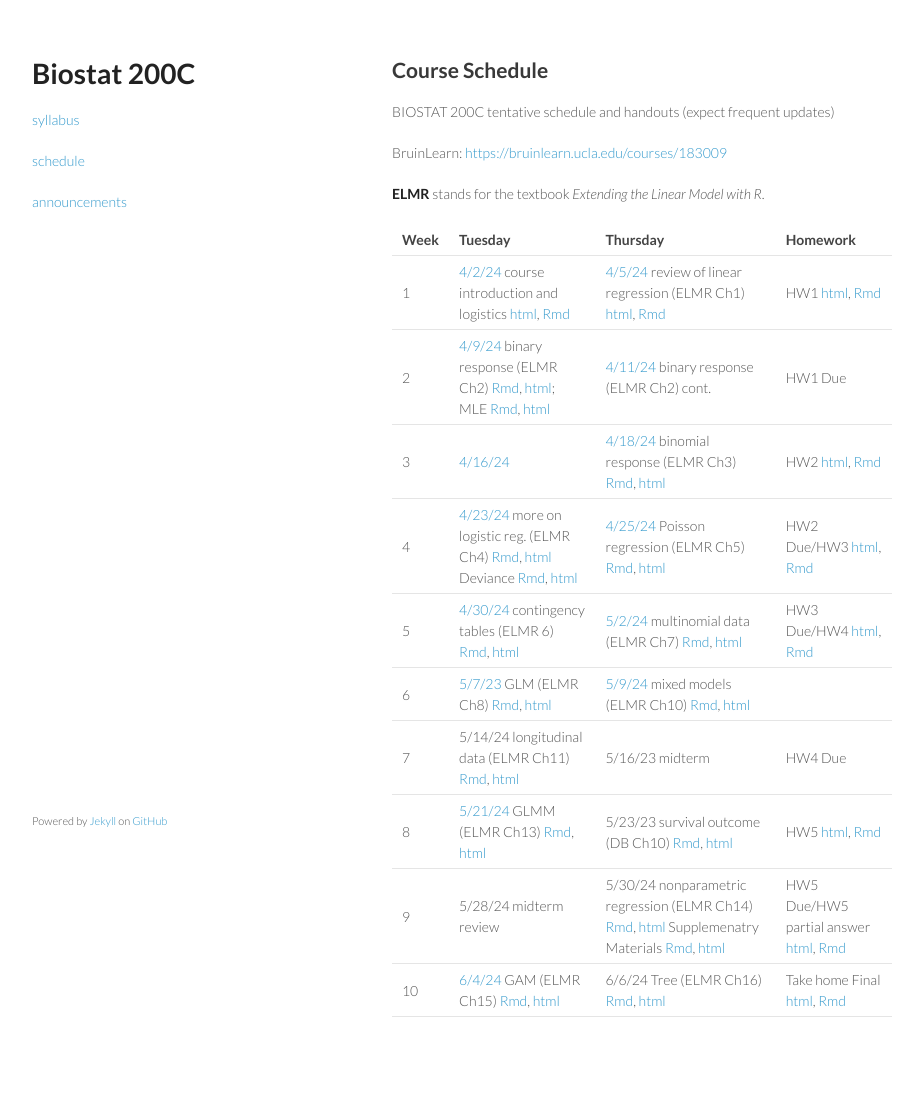
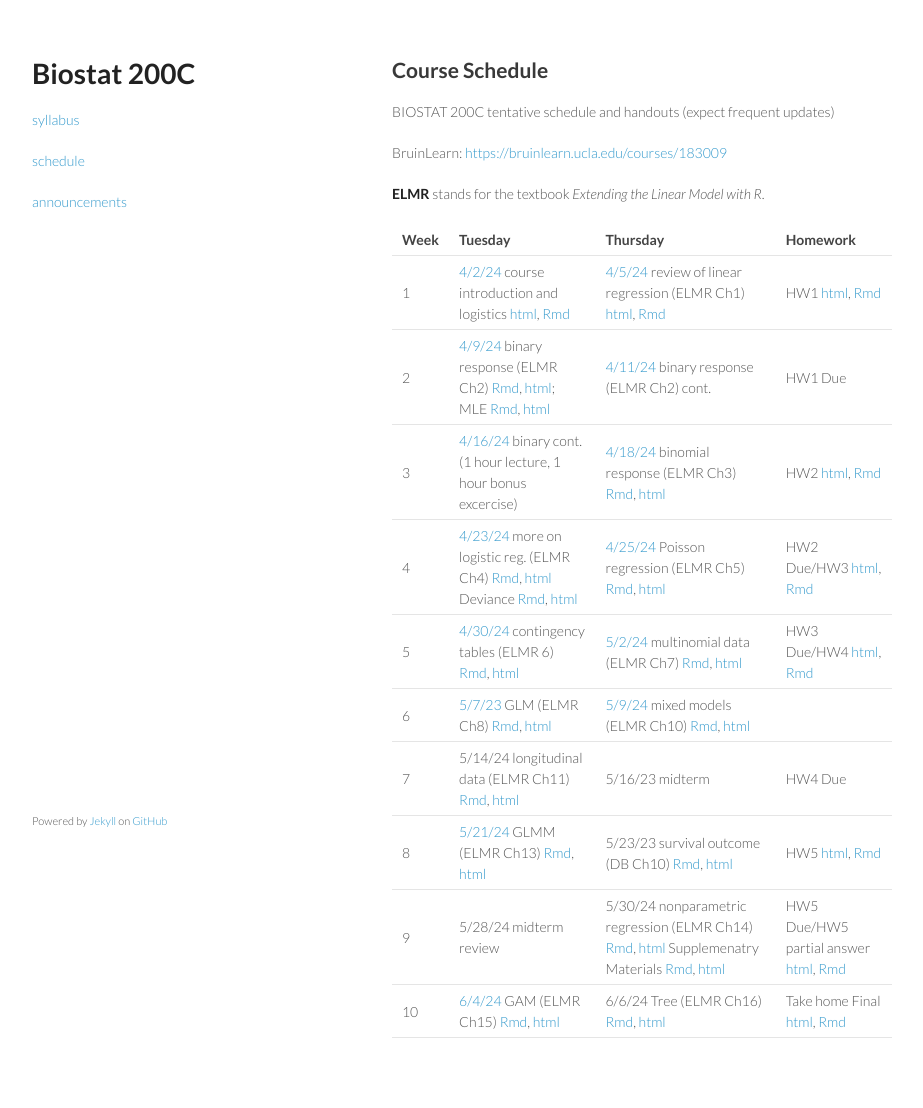
Before and after one commit to ucla-biostat-200c/2024spring, a Jekyll site: the page built from schedule/schedule.md, in a window 1280 px wide. Shown: the whole page, without its empty margins (178-1101 px from the left). Built offline with Jekyll 4.4.1, drawn with Linux system fonts in a browser that asks for light colours; before the commit the page ends 1087 px from its top, so only the background shows below that.

Commit message:
update schedule

```diff
--- a/schedule/schedule.md
+++ b/schedule/schedule.md
@@ -17,7 +17,7 @@
 |----|-----------------------------------------------------------------------------------------------------------------------------------------------------------------------------------------------------------------------------------------------------------------------------------------------------------------------------------------------------------------------------------------------------------------------------------------------------------------------------------|------------------------------------------------------------------------------------------------------------------------------------------------------------------------------------------------------------------------------------------------------------------------------------------------------------------------------------------------------|---------------------------------------------------------------------------------------------------------------------------------------------------|
 |1   |[4/2/24](https://ucla-biostat-200c.github.io/2024spring/biostat200cspring2024/2024/04/02/week1-day1.html) course introduction and logistics [html](../slides/01-intro/intro.html), [Rmd](https://raw.githubusercontent.com/ucla-biostat-200c/2024spring/master/slides/01-intro/intro.Rmd)                                                                                                                                                                                          |[4/5/24](https://ucla-biostat-200c.github.io/2024spring/biostat200cspring2024/2024/04/06/week1-day2.html) review of linear regression (ELMR Ch1) [html](../slides/02-lm/lm.html), [Rmd](https://raw.githubusercontent.com/ucla-biostat-200c/2024spring/master/slides/02-lm/lm.Rmd)                                                                    |HW1 [html](../hw/hw1.html), [Rmd](https://raw.githubusercontent.com/ucla-biostat-200c/2024spring/master/hw/hw1.Rmd)                                |
 |2   |[4/9/24](https://ucla-biostat-200c.github.io/2024spring/biostat200cspring2024/2024/04/09/week2-day1.html) binary response (ELMR Ch2) [Rmd](https://raw.githubusercontent.com/ucla-biostat-200c/2024spring/master/slides/03-binary/binary.qmd), [html](../slides/03-binary/binary.html); MLE [Rmd](https://raw.githubusercontent.com/ucla-biostat-200c/2024spring/master/slides/03-binary/MLE.qmd), [html](../slides/03-binary/MLE.html)                                            |[4/11/24](https://ucla-biostat-200c.github.io/2024spring/biostat200cspring2024/2024/04/11/week2-day2.html) binary response (ELMR Ch2) cont.                                                                                                                                                                                                           |HW1 Due                                                                                                                                            |
-|3   |[4/16/24](https://ucla-biostat-200c.github.io/2024spring/biostat200cspring2024/2024/04/16/week3-day1.html)                                                                                                                                                                                                                                                                                                                                                                         |[4/18/24](https://ucla-biostat-200c.github.io/2024spring/biostat200cspring2024/2024/04/18/week3-day2.html) binomial response (ELMR Ch3) [Rmd](https://raw.githubusercontent.com/ucla-biostat-200c/2024spring/master/slides/04-binomial/binomial.Rmd), [html](../slides/04-binomial/binomial.html)                                                     |HW2 [html](../hw/hw2.html), [Rmd](https://raw.githubusercontent.com/ucla-biostat-200c/2024spring/master/hw/hw2.Rmd)                                |
+|3   |[4/16/24](https://ucla-biostat-200c.github.io/2024spring/biostat200cspring2024/2024/04/16/week3-day1.html) binary cont. (1 hour lecture, 1 hour bonus excercise)                                                                                                                                                                                                                                                                                                                                                                        |[4/18/24](https://ucla-biostat-200c.github.io/2024spring/biostat200cspring2024/2024/04/18/week3-day2.html) binomial response (ELMR Ch3) [Rmd](https://raw.githubusercontent.com/ucla-biostat-200c/2024spring/master/slides/04-binomial/binomial.Rmd), [html](../slides/04-binomial/binomial.html)                                                     |HW2 [html](../hw/hw2.html), [Rmd](https://raw.githubusercontent.com/ucla-biostat-200c/2024spring/master/hw/hw2.Rmd)                                |
 |4   |[4/23/24](https://ucla-biostat-200c.github.io/2024spring/biostat200cspring2024/2024/04/23/week4-day1.html)  more on logistic reg. (ELMR Ch4) [Rmd](https://raw.githubusercontent.com/ucla-biostat-200c/2024spring/master/slides/05-otherlogistic/otherlogistic.Rmd), [html](../slides/05-otherlogistic/otherlogistic.html) Deviance [Rmd](https://raw.githubusercontent.com/ucla-biostat-200c/2024spring/master/slides/review/deviance.Rmd), [html](../slides/review/deviance.html)|[4/25/24](https://ucla-biostat-200c.github.io/2024spring/biostat200cspring2024/2024/04/25/week4-day2.html)  Poisson regression (ELMR Ch5) [Rmd](https://raw.githubusercontent.com/ucla-biostat-200c/2024spring/master/slides/06-count/count.Rmd), [html](../slides/06-count/count.html)                                                               |HW2 Due/HW3 [html](../hw/hw3.html), [Rmd](https://raw.githubusercontent.com/ucla-biostat-200c/2024spring/master/hw/hw3.Rmd)                        |
 |5   |[4/30/24](https://ucla-biostat-200c.github.io/2024spring/biostat200cspring2024/2024/04/30/week5-day1.html) contingency tables (ELMR 6) [Rmd](https://raw.githubusercontent.com/ucla-biostat-200c/2024spring/master/slides/07-ctable/ctable.Rmd), [html](../slides/07-ctable/ctable.html)                                                                                                                                                                                           |[5/2/24](https://ucla-biostat-200c.github.io/2024spring/biostat200cspring2024/2024/05/02/week5-day2.html) multinomial data (ELMR Ch7) [Rmd](https://raw.githubusercontent.com/ucla-biostat-200c/2024spring/master/slides/08-multinomial/multinomial.Rmd), [html](../slides/08-multinomial/multinomial.html)                                           |HW3 Due/HW4 [html](../hw/hw4.html), [Rmd](https://raw.githubusercontent.com/ucla-biostat-200c/2024spring/master/hw/hw4.Rmd)                        |
 |6   |[5/7/23](https://ucla-biostat-200c.github.io/2024spring/biostat200cspring2024/2024/05/09/week6-day1.html)  GLM (ELMR Ch8) [Rmd](https://raw.githubusercontent.com/ucla-biostat-200c/2024spring/master/slides/09-glm/glm.Rmd), [html](../slides/09-glm/glm.html)                                                                                                                                                                                                                    |[5/9/24](https://ucla-biostat-200c.github.io/2024spring/biostat200cspring2024/2024/05/09/week6-day2.html) mixed models (ELMR Ch10) [Rmd](https://raw.githubusercontent.com/ucla-biostat-200c/2024spring/master/slides/11-randeff/randeff.Rmd), [html](../slides/11-randeff/randeff.html)                                                              |                                                                                                                                                   |
```
